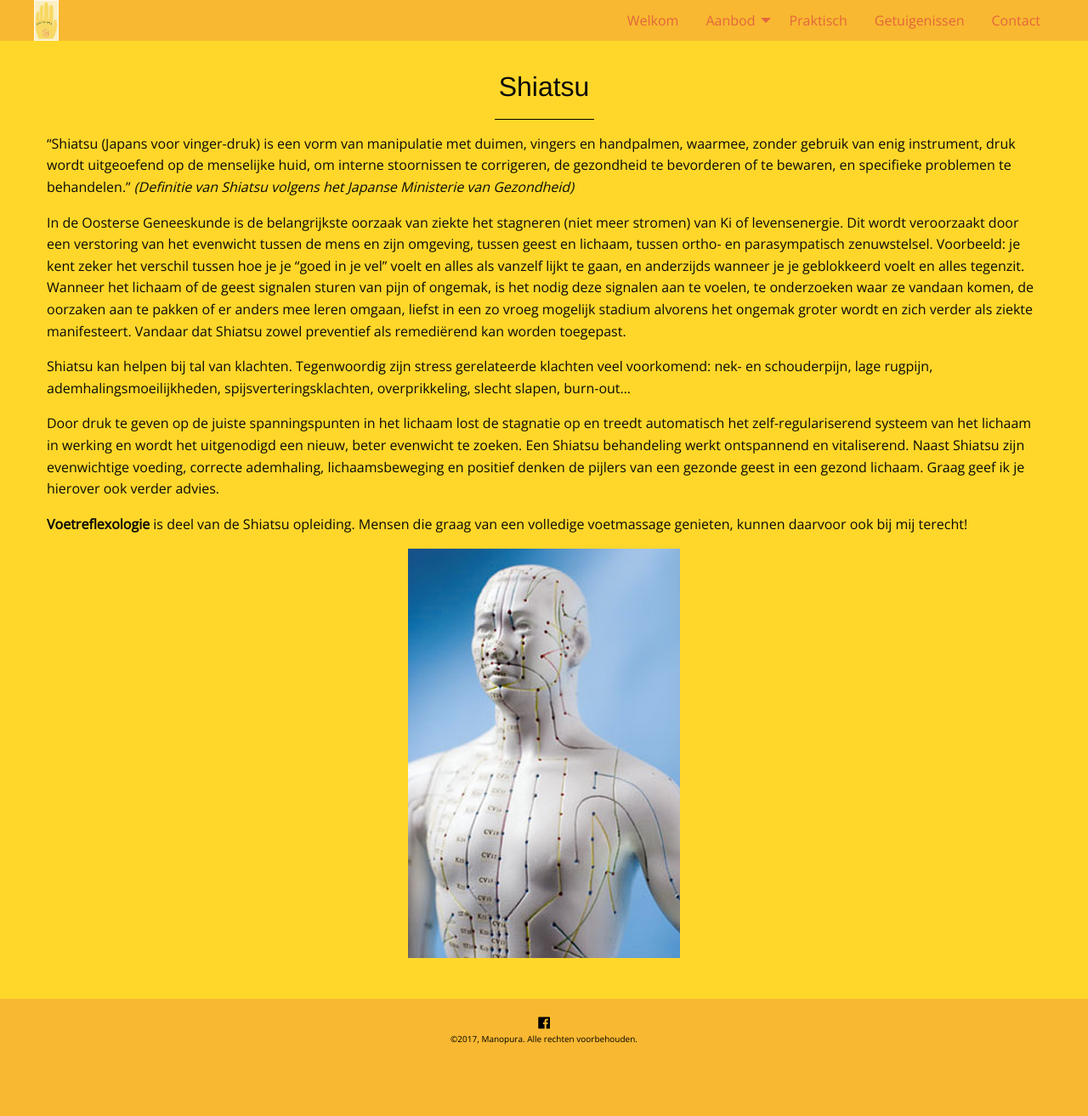
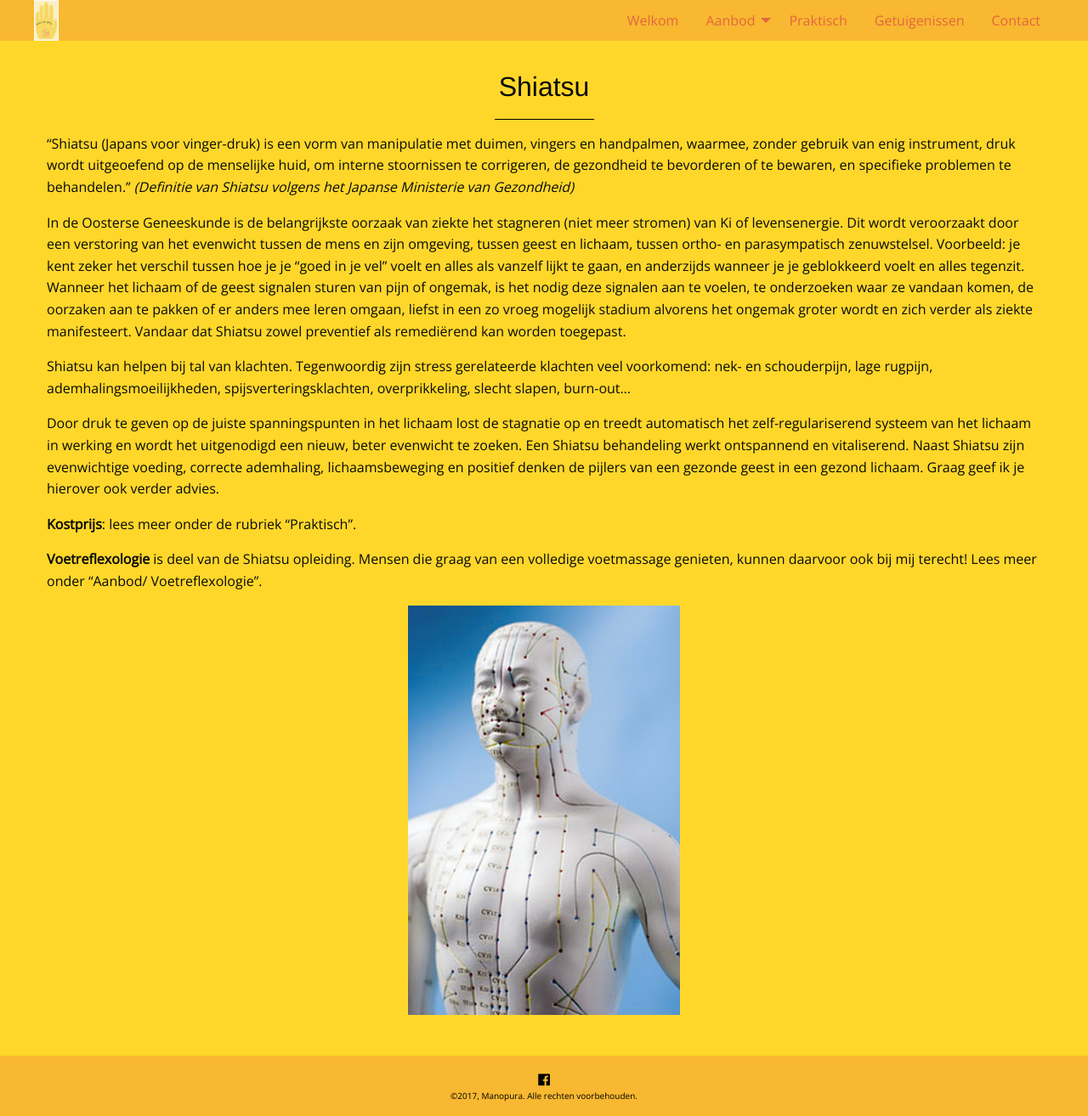
Before and after one commit to manopura/manopura.github.io, a Jekyll site: the page built from shiatsu.md, in a window 1280 px wide. Shown: the whole page at 85% size. Built offline with Jekyll 4.4.1, drawn with Linux system fonts in a browser that asks for light colours; nearby versions of some CDN libraries; our own code applies the rules of GitHub Pages for plain Markdown files; before the commit the page ends 1247 px from its top, so only the background shows below that.

Commit message:
Update shiatsu.md

```diff
--- a/shiatsu.md
+++ b/shiatsu.md
@@ -13,6 +13,8 @@ Shiatsu kan helpen bij tal van klachten. Tegenwoordig zijn stress gerelateerde k
 Door druk te geven op de juiste  spanningspunten in het lichaam lost de stagnatie op en treedt automatisch het zelf-regulariserend systeem van het lichaam in werking en wordt het uitgenodigd een nieuw, beter evenwicht te zoeken. Een Shiatsu behandeling werkt ontspannend en vitaliserend.
 Naast Shiatsu zijn evenwichtige voeding, correcte ademhaling, lichaamsbeweging en positief denken de pijlers van een gezonde geest in een gezond lichaam. Graag geef ik je hierover ook verder advies.
 
-**Voetreflexologie** is deel van de Shiatsu opleiding. Mensen die graag van een volledige voetmassage genieten, kunnen daarvoor ook bij mij terecht!
+**Kostprijs**: lees meer onder de rubriek "Praktisch".
+
+**Voetreflexologie** is deel van de Shiatsu opleiding. Mensen die graag van een volledige voetmassage genieten, kunnen daarvoor ook bij mij terecht! Lees meer onder "Aanbod/ Voetreflexologie".
 
 ![drukpunten](images/drukpunten.png)
```
